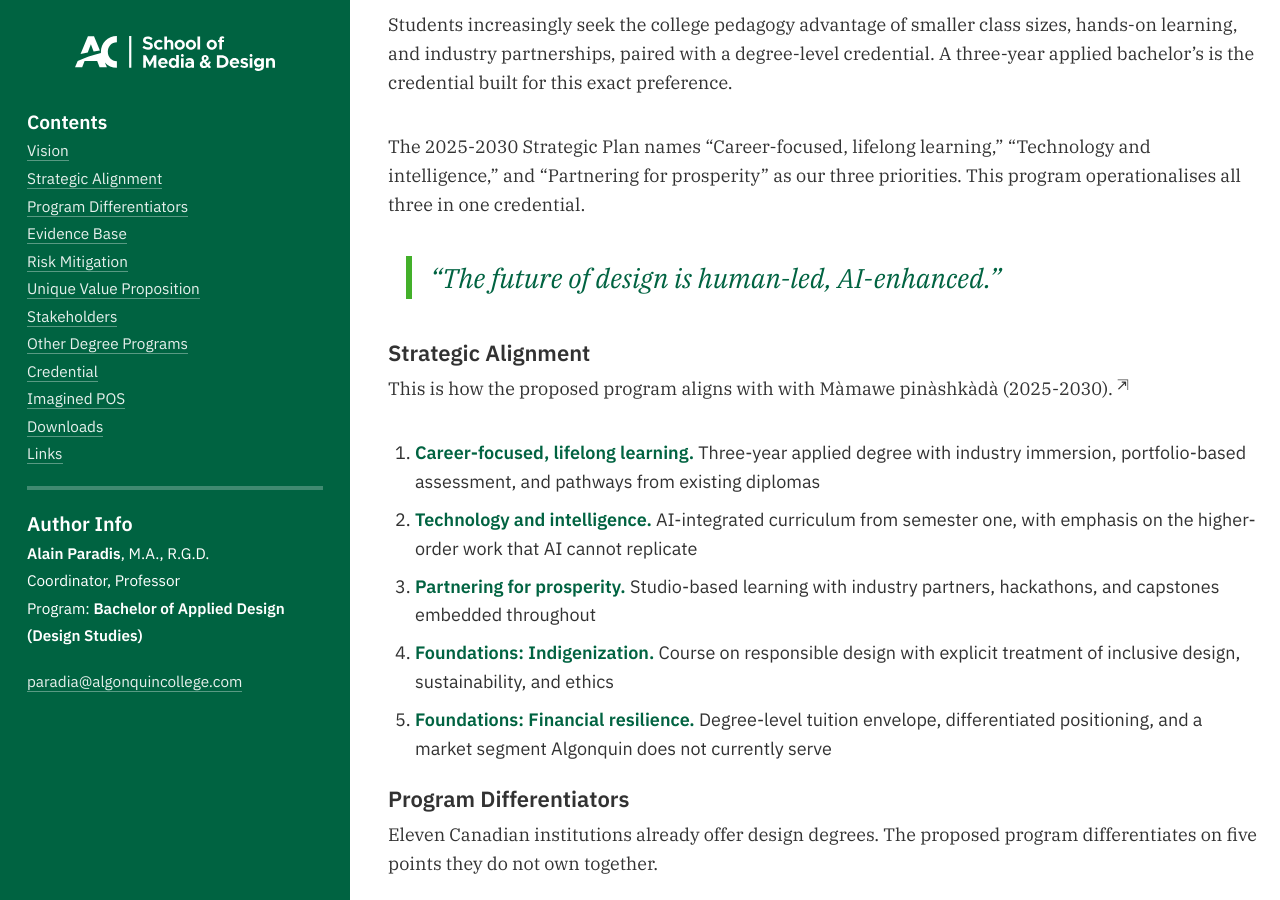
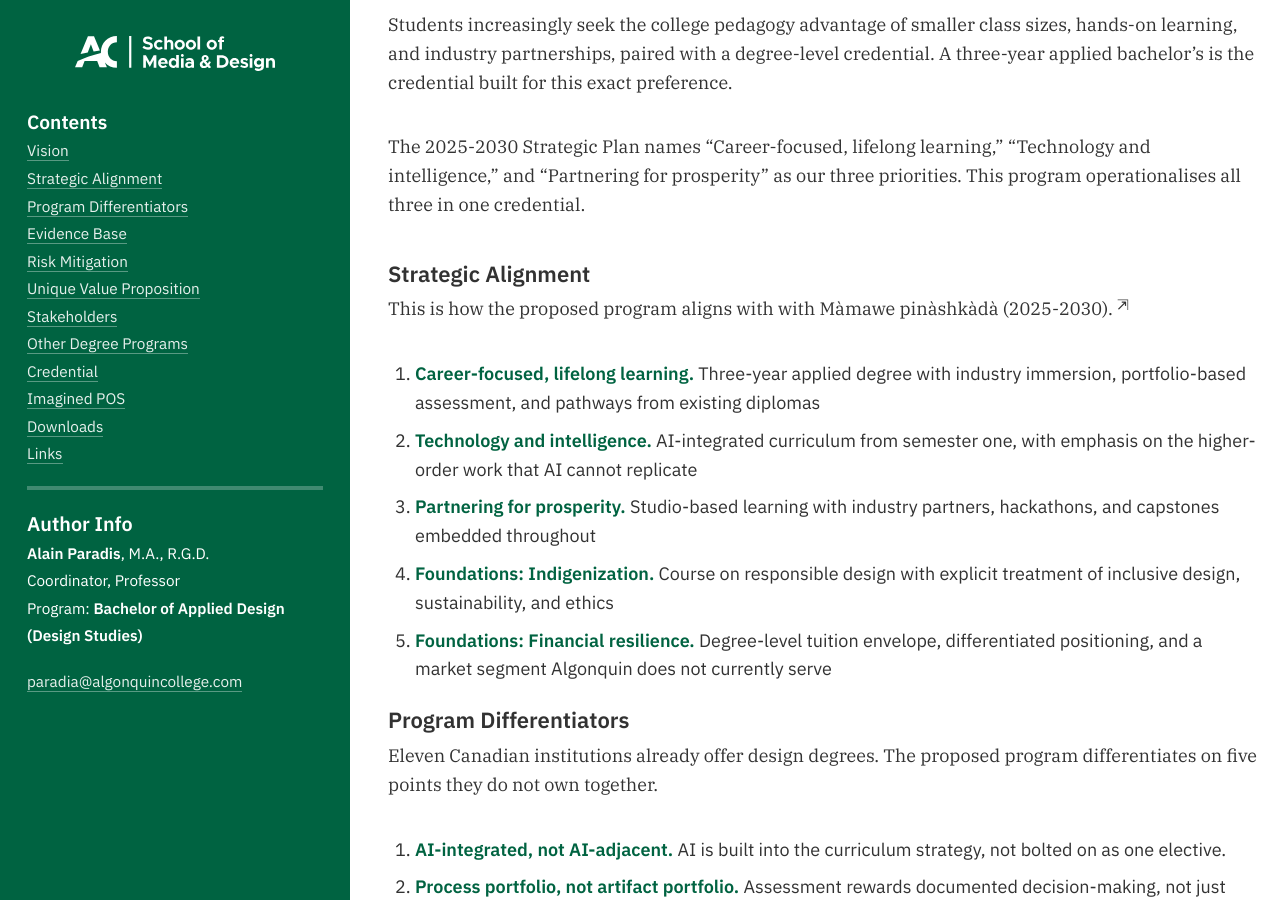
Before and after one commit to AlainParadis/program-transformation, a Jekyll site: the page built from index.md, in a window 1280 px wide and 900 px high, scrolled down 1073 px. Built offline with Jekyll 4.4.1, drawn with Linux system fonts in a browser that asks for light colours.

Commit message:
Update vision anchors and remove quote
Change the sidebar link target from #vision to #top, remove the named anchor around the 'Future Program Vision' heading in vision.html (making it a plain heading), and delete the redundant blockquote from index.md. These edits align internal anchors and clean up the page structure.

```diff
--- a/_includes/aside.html
+++ b/_includes/aside.html
@@ -3,7 +3,7 @@
 	Contents
 </h3>
 <ul>
-	<li><a href="#vision">Vision</a></li>
+	<li><a href="#top">Vision</a></li>
 	<li><a href="#strat-plan">Strategic Alignment</a></li>
 	<li><a href="#differentiation">Program Differentiators</a></li>
 	<li><a href="#evidence">Evidence Base</a></li>
--- a/_includes/vision.html
+++ b/_includes/vision.html
@@ -9,7 +9,7 @@
 | Capstone            | Industry immersion + showcase capstone            |
 
 <h4>
-	<a name="vision">Future Program Vision</a>
+	Future Program Vision
 </h4>
 <p>
 	Algonquin's existing diploma programs in graphic design prepare students for jobs that are flattening or being absorbed by generative AI. The Ontario job outlook for <a href="{{ site.data.sitewide.links[2].url }}" title="NOC 52120" target="_blank" rel="noreferrer noopener">NOC 52120</a> is rated <em>limited</em> for 2024 to 2026. But the demand for strategic, human-centred design above the layer AI automates is accelerating. A three-year applied degree in design studies positions Algonquin to lead this shift in Ontario. It captures degree-seeking students who currently choose universities. It carries a higher tuition envelope. It directly executes three of Algonquin’s 2025-2030 strategic priorities.
--- a/index.md
+++ b/index.md
@@ -5,9 +5,6 @@ title: "Phase 1: <strong>Initial Scoping & Ideation</strong>"
 order: 0
 ---
 {% include vision.html %}
-<blockquote>
-	“The future of design is human-led, AI-enhanced.”
-</blockquote>
 {% include strat-plan.html %}
 {% include differentiation.html %}
 {% include evidence.html %}
```
